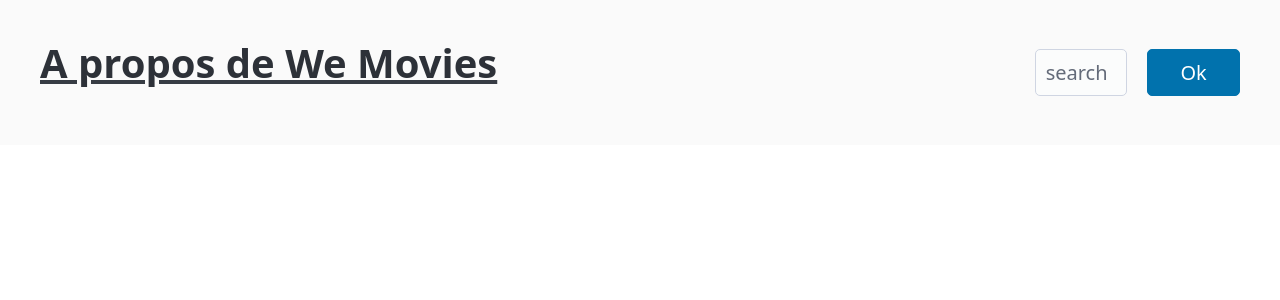
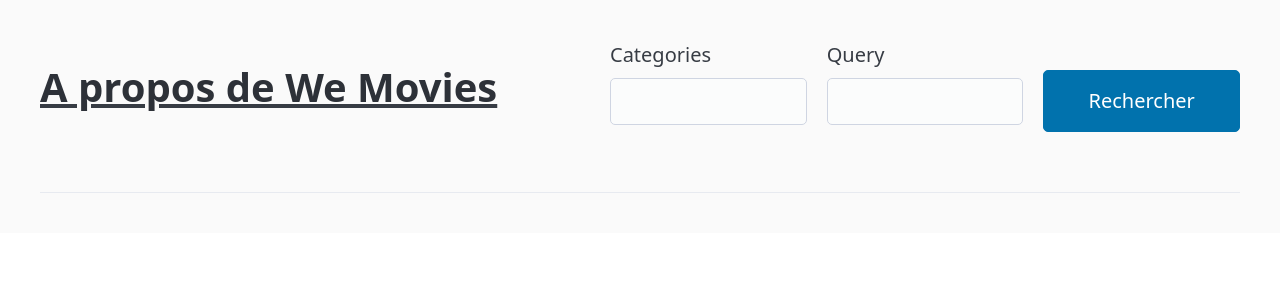
Before and after one commit to Jonathanlight/app_yellow_consulting, a Symfony app: template app/symfony/templates/home/index.html.twig in a window 1280 px wide. Shown: the top 300 px of the page. Run offline with Twig, Linux system fonts and the light colour scheme; the template is opened without the code that fills it, so the values that code supplies are empty; form fields are guessed from the names that the template uses; style sheets or scripts are compiled from the project's sources; some libraries are stand-ins or nearby versions.

Commit message:
form search movies by title and categories group

```diff
--- a/app/symfony/assets/styles/app.scss
+++ b/app/symfony/assets/styles/app.scss
@@ -3,3 +3,12 @@
 body {
     background-color: #fafafa;
 }
+
+.sizedCategory {
+    width: 650px;
+    align-content: center;
+}
+
+.sizedCategoryButton {
+    padding-top: 30px;
+}
--- a/app/symfony/src/Enum/GenderEnum.php
+++ b/app/symfony/src/Enum/GenderEnum.php
@@ -1,6 +1,6 @@
 <?php
 
-namespace App\Service;
+declare(strict_types=1);
 
 namespace App\Enum;
 
--- a/app/symfony/src/Enum/LanguageEnum.php
+++ b/app/symfony/src/Enum/LanguageEnum.php
@@ -1,6 +1,6 @@
 <?php
 
-namespace App\Service;
+declare(strict_types=1);
 
 namespace App\Enum;
 
--- a/app/symfony/templates/home/index.html.twig
+++ b/app/symfony/templates/home/index.html.twig
@@ -12,19 +12,37 @@
                 <u><h1>A propos de We Movies</h1></u>
             </li>
         </ul>
-        <ul>
-            <li class="grid">
-                <input type="text" class="col" id="dark" name="search" placeholder="search">
-                <input type="button" class="col" value="Ok"/>
+        <ul class="sizedCategory">
+            <li class="sizedCategory">
+                {{ form_start(form) }}
+                    <div class="grid">
+                        <div class="">
+                            {{ form_row(form.categories) }}
+                        </div>
+                        <div class="">
+                            {{ form_row(form.query) }}
+                        </div>
+                        <div class="sizedCategoryButton">
+                            <button type="submit">Rechercher</button>
+                        </div>
+                    </div>
+                {{ form_end(form) }}
             </li>
         </ul>
     </nav>
+
+    <hr>
 
     <div class="container">
         {% for movie in movies %}
             <div class="grid">
                 <div class="col-4">
-                    <img src="{{ path_image_tmdb ~ movie.poster_path }}" width="250" alt="{{ movie.title }}" class="img-responsive">
+                    <img
+                        src="{{ movie.poster_path is not empty ? path_image_tmdb ~ movie.poster_path : 'https://ih1.redbubble.net/image.760218647.2361/fposter,small,wall_texture,product,750x1000.jpg' }}"
+                        width="250"
+                        alt="{{ movie.title }}"
+                        class="img-responsive"
+                    />
                 </div>
 
                 <div class="col-8">
```
Also changed, not shown: app/symfony/src/Controller/HomeController.php (+22 -2 lines), app/symfony/src/Form/SearchMovieType.php (added, +52 -0 lines), app/symfony/src/Service/Tmdb/GenderMovieService.php (+6 -1 lines), app/symfony/tests/Service/Tmdb/GenderMovieServiceTest.php (+9 -2 lines), README.md, 1 other file.
